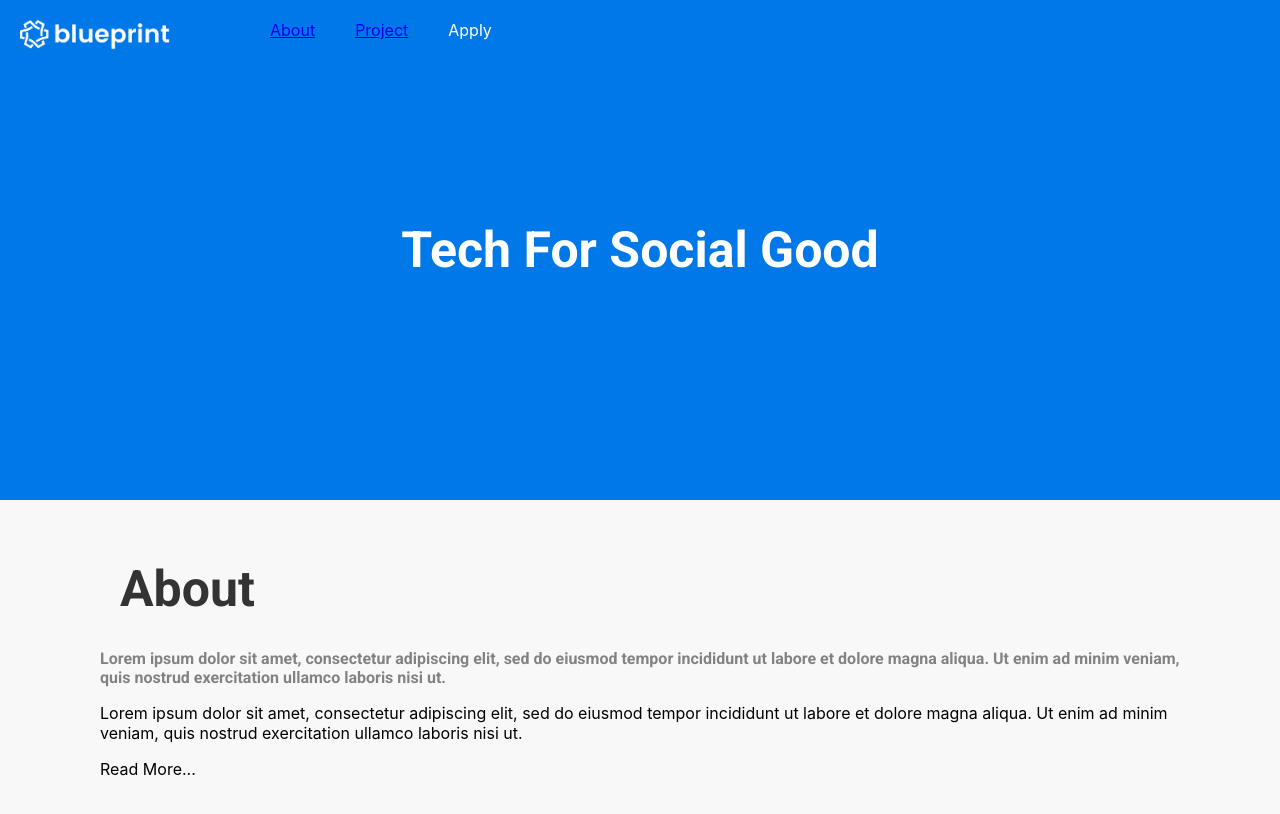
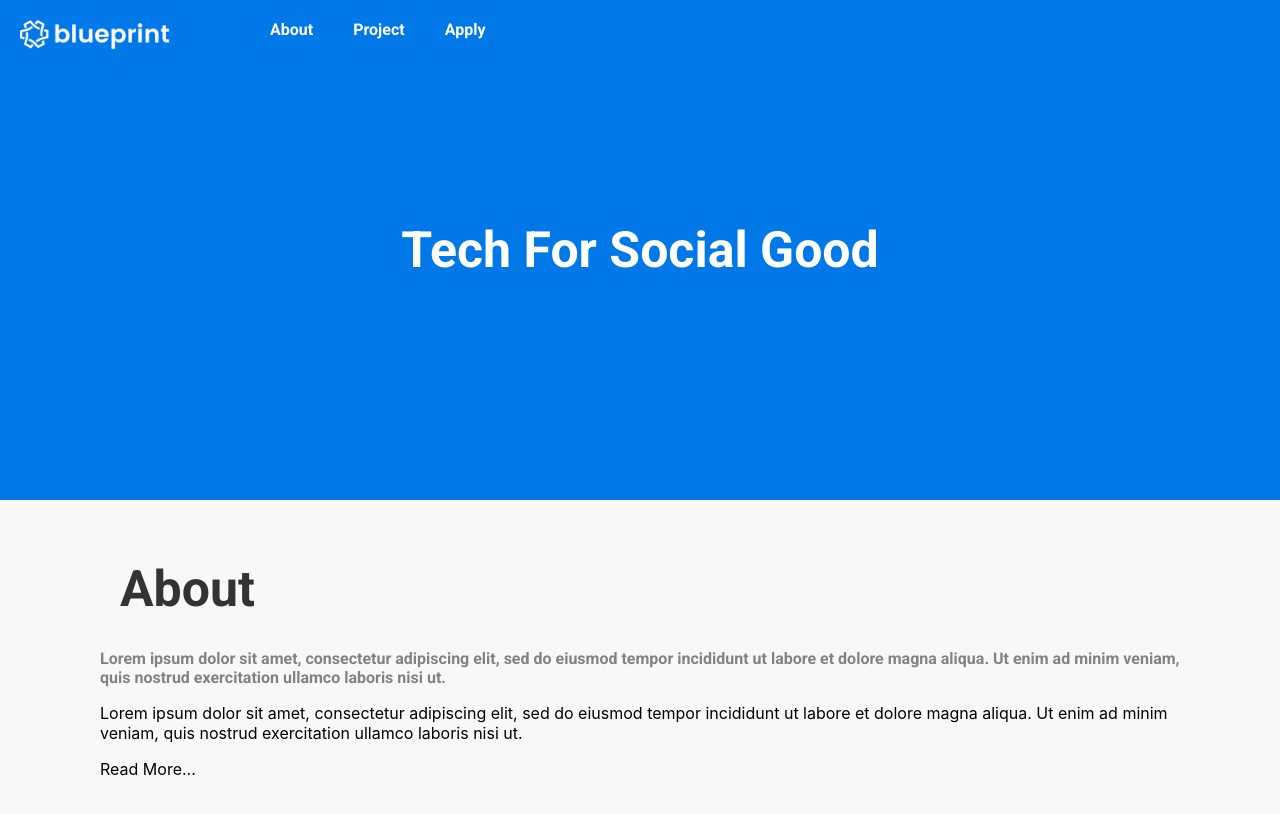
Before and after one commit to blueprintatuci/blueprintatuci.github.io, a React (Create React App) app in the folder website/: page / in a window 1280 px wide. Shown: the top 814 px of the page. Built offline with nearby package versions, Linux system fonts and the light colour scheme.

Commit message:
Stylized navbar

```diff
--- a/website/src/components/Home/Navbar.css
+++ b/website/src/components/Home/Navbar.css
@@ -22,4 +22,12 @@
 
 .links p {
   margin: 20px;
+  color: #fff;
+  font-family: Roboto,Helvetica,sans-serif;
+  font-weight: 550;
 }
+
+.links p:hover {
+  color: #BBC1C8;
+  transform: translateY(-0.25rem);
+}
--- a/website/src/components/Home/Navbar.js
+++ b/website/src/components/Home/Navbar.js
@@ -11,13 +11,15 @@ export default function Navbar() {
     <div className='navbar'>
       <img src={blueprint_logo} alt='blueprint-logo' />
       <div className='links'>
-        <Link to='/about'>
+        <Link style={{ textDecoration: 'none' }} to='/about'>
           <p>About</p>
         </Link>
-        <Link to='/project'>
+        <Link style={{ textDecoration: 'none' }} to='/project'>
           <p>Project</p>
+        </Link >
+        <Link style={{ textDecoration: 'none' }} to='/'>
+        <p>Apply</p>
         </Link>
-        <p>Apply</p>
       </div>
     </div>
   );
```
